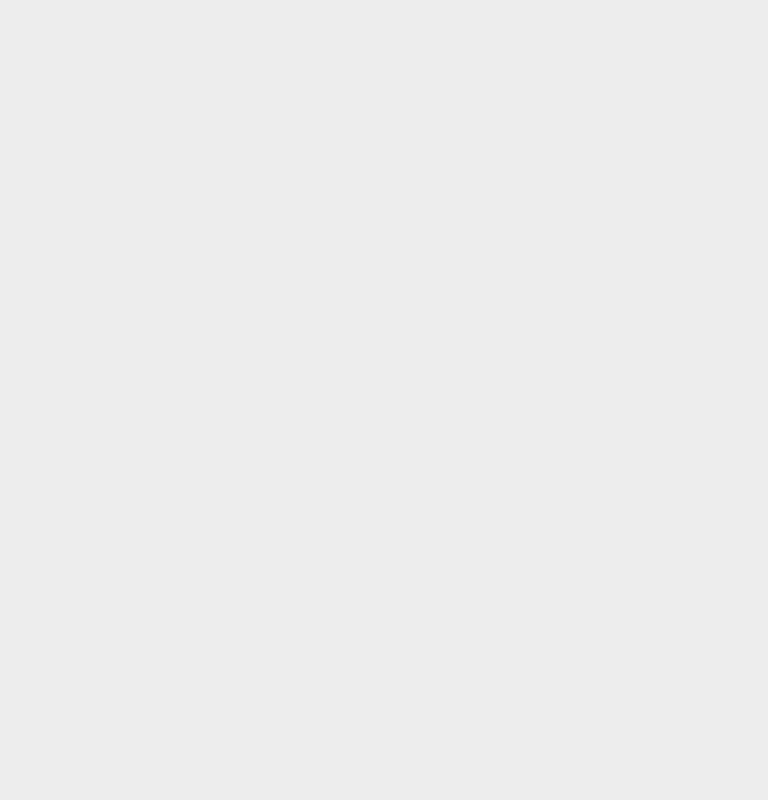
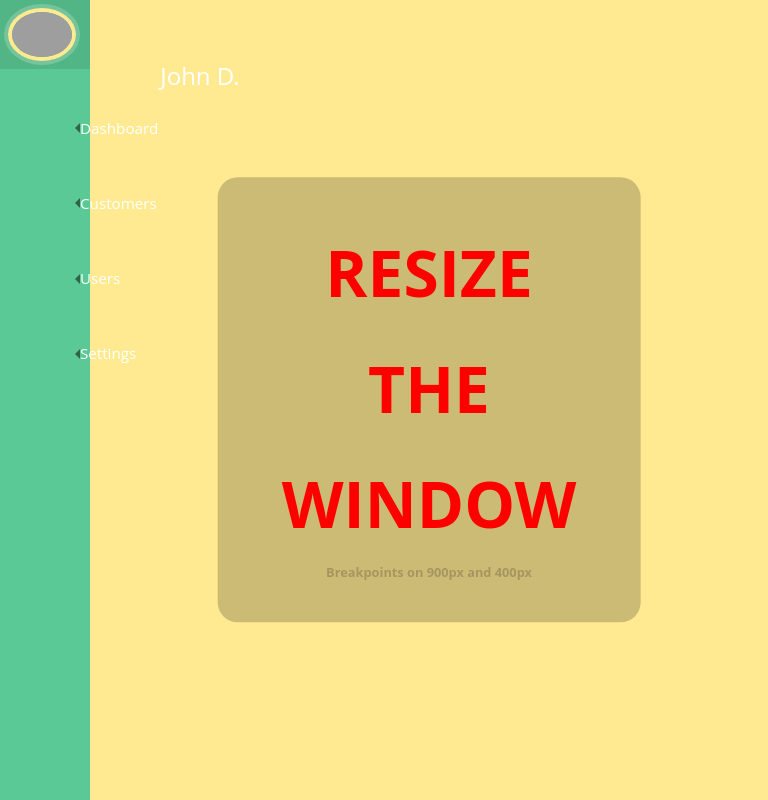
Before and after one commit to hanane987/Cin-Manager_Fonctionnalit-suppl-mentaire, a React (Create React App) app: page /admin in a window 768 px wide. Before the commit this address had no page. Built offline with nearby package versions, Linux system fonts and the light colour scheme; grey boxes are pictures that could not be loaded.

Commit message:
Feat:Ajouter la page d'admin et sont style

```diff
--- a/package.json
+++ b/package.json
@@ -39,5 +39,9 @@
       "last 1 firefox version",
       "last 1 safari version"
     ]
+  },
+  "devDependencies": {
+    "less": "^4.2.0",
+    "less-loader": "^12.2.0"
   }
 }
--- a/src/App.js
+++ b/src/App.js
@@ -1,22 +1,21 @@
-// src/App.js
-
 import React from 'react';
 import { BrowserRouter as Router, Route, Routes } from 'react-router-dom';
 import HomePage from './pages/HomePage';
 import FilmDetails from './components/FilmDetails';
+import AdminPage from './pages/AdminPage';
+ // Import the AdminPage component
 
 function App() {
   return (
     <Router>
       <Routes>
         <Route path="/" element={<HomePage />} />
-        <Route path="/film/:id" element={<FilmDetails />} /> {/* Route for film details */}
-
+        <Route path="/film/:id" element={<FilmDetails />} />
+        <Route path="/admin" element={<AdminPage />} /> {/* Fixed self-closing tag */}
+        <Route path="*" element={<h1>404 - Route not found</h1>} />
       </Routes>
     </Router>
   );
 }
 
-
-
 export default App;
--- /dev/null
+++ b/src/pages/AdminPage.css
@@ -0,0 +1,231 @@
+:root {
+  --color-1st: #ffea92;
+  --color-2nd: #5bc995;
+
+  --menu-width-desktop: 240px;
+  --menu-width-tablet: 90px;
+  --menu-width-smartphone: 230px;
+
+  --icon-url-base: "http://www.entypo.com/images/";
+  --icon-url-dashboard: var(--icon-url-base)"gauge.svg";
+  --icon-url-customers: var(--icon-url-base)"briefcase.svg";
+  --icon-url-users: var(--icon-url-base)"users.svg";
+  --icon-url-settings: var(--icon-url-base)"tools.svg";
+}
+
+body {
+  background: var(--color-1st);
+  margin: 0;
+  font-family: "Open Sans", Helvetica Neue, Helvetica, Arial, sans-serif;
+  color: #fff;
+  padding-left: var(--menu-width-desktop);
+}
+
+main {
+  position: relative;
+  height: 100vh;
+}
+
+main .helper {
+  background: rgba(0, 0, 0, 0.2);
+  color: var(--color-1st);
+  position: absolute;
+  top: 50%;
+  left: 50%;
+  transform: translate3d(-50%, -50%, 0);
+  padding: 1.2em 2em;
+  text-align: center;
+  border-radius: 20px;
+  font-size: 2em;
+  font-weight: bold;
+}
+
+main .helper span {
+  color: rgba(0, 0, 0, 0.2);
+  font-size: 0.4em;
+  display: block;
+}
+
+.menu {
+  background: var(--color-2nd);
+  height: 100vh;
+  width: var(--menu-width-desktop);
+  position: fixed;
+  top: 0;
+  left: 0;
+  z-index: 5;
+  outline: none;
+}
+
+.menu .avatar {
+  background: rgba(0, 0, 0, 0.1);
+  padding: 2em 0.5em;
+  text-align: center;
+}
+
+.menu .avatar img {
+  width: 100px;
+  border-radius: 50%;
+  overflow: hidden;
+  border: 4px solid var(--color-1st);
+  box-shadow: 0 0 0 4px rgba(255, 255, 255, 0.2);
+}
+
+.menu .avatar h2 {
+  font-weight: normal;
+  margin-bottom: 0;
+}
+
+.menu ul {
+  list-style: none;
+  padding: 0.5em 0;
+  margin: 0;
+}
+
+.menu ul li {
+  padding: 0.5em 1em 0.5em 3em;
+  font-size: 0.95em;
+  font-weight: normal;
+  background-repeat: no-repeat;
+  background-position: left 15px center;
+  background-size: auto 20px;
+  transition: all 0.15s linear;
+  cursor: pointer;
+}
+
+
+
+.menu ul li:hover {
+  background-color: rgba(0, 0, 0, 0.1);
+}
+
+.menu ul li:focus {
+  outline: none;
+}
+
+@media screen and (max-width: 900px) and (min-width: 400px) {
+  body {
+      padding-left: var(--menu-width-tablet);
+  }
+
+  .menu {
+      width: var(--menu-width-tablet);
+  }
+
+  .menu .avatar {
+      padding: 0.5em;
+      position: relative;
+  }
+
+  .menu .avatar img {
+      width: calc(var(--menu-width-tablet) - 30px);
+  }
+
+  .menu .avatar h2 {
+      opacity: 0;
+      position: absolute;
+      top: 50%;
+      left: calc(var(--menu-width-tablet) + 10px);
+      margin: 0;
+      min-width: 200px;
+      border-radius: 4px;
+      background: rgba(0, 0, 0, 0.4);
+      transform: translate3d(-20px, -50%, 0);
+      transition: all 0.15s ease-in-out;
+  }
+
+  .menu .avatar:hover h2 {
+      opacity: 1;
+      transform: translate3d(0px, -50%, 0);
+  }
+
+  .menu ul li {
+      height: calc(var(--menu-width-tablet) / 1.5);
+      background-position: center center;
+      background-size: 30px auto;
+      position: relative;
+  }
+
+  .menu ul li span {
+      opacity: 0;
+      position: absolute;
+      background: rgba(0, 0, 0, 0.5);
+      padding: 0.2em 0.5em;
+      border-radius: 4px;
+      top: 50%;
+      left: calc(var(--menu-width-tablet) - 10px);
+      transform: translate3d(-15px, -50%, 0);
+      transition: all 0.15s ease-in-out;
+  }
+
+  .menu ul li span:before {
+      content: '';
+      width: 0;
+      height: 0;
+      position: absolute;
+      top: 50%;
+      left: -5px;
+      border-top: 5px solid transparent;
+      border-bottom: 5px solid transparent;
+      border-right: 5px solid rgba(0, 0, 0, 0.5);
+      transform: translateY(-50%);
+  }
+
+  .menu ul li:hover span {
+      opacity: 1;
+      transform: translate3d(0px, -50%, 0);
+  }
+}
+
+@media screen and (max-width: 400px) {
+  body {
+      padding-left: 0;
+  }
+
+  .menu {
+      width: var(--menu-width-smartphone);
+      box-shadow: 0 0 0 100em rgba(0, 0, 0, 0);
+      transform: translate3d(calc(-1 * var(--menu-width-smartphone)), 0, 0);
+      transition: all 0.3s ease-in-out;
+  }
+
+  .menu .smartphone-menu-trigger {
+      width: 40px;
+      height: 40px;
+      position: absolute;
+      left: 100%;
+      background: var(--color-2nd);
+  }
+
+  .menu .smartphone-menu-trigger:before,
+  .menu .smartphone-menu-trigger:after {
+      content: '';
+      width: 50%;
+      height: 2px;
+      background: #fff;
+      border-radius: 10px;
+      position: absolute;
+      top: 45%;
+      left: 50%;
+      transform: translate3d(-50%, -50%, 0);
+  }
+
+  .menu .smartphone-menu-trigger:after {
+      top: 55%;
+      transform: translate3d(-50%, -50%, 0);
+  }
+
+  .menu ul li {
+      padding: 1em 1em 1em 3em;
+      font-size: 1.2em;
+  }
+
+  .menu:focus {
+      transform: translate3d(0, 0, 0);
+      box-shadow: 0 0 0 100em rgba(0, 0, 0, 0.6);
+  }
+
+  .menu:focus .smartphone-menu-trigger {
+      pointer-events: none;
+  }
+}
--- /dev/null
+++ b/src/pages/AdminPage.js
@@ -0,0 +1,42 @@
+import React from 'react';
+import './AdminPage.css'; // Import CSS file for styling
+
+const AdminPage = () => {
+  return (
+    <div>
+      <nav className="menu" tabIndex="0">
+        <div className="smartphone-menu-trigger"></div>
+        <header className="avatar">
+          <img
+            src="https://s3.amazonaws.com/uifaces/faces/twitter/kolage/128.jpg"
+            alt="Avatar"
+          />
+          <h2>John D.</h2>
+        </header>
+        <ul>
+          <li tabIndex="0" className="icon-dashboard">
+            <span>Dashboard</span>
+          </li>
+          <li tabIndex="0" className="icon-customers">
+            <span>Customers</span>
+          </li>
+          <li tabIndex="0" className="icon-users">
+            <span>Users</span>
+          </li>
+          <li tabIndex="0" className="icon-settings">
+            <span>Settings</span>
+          </li>
+        </ul>
+      </nav>
+
+      <main>
+        <div className="helper">
+          <h1>RESIZE THE WINDOW</h1>
+          <span>Breakpoints on 900px and 400px</span>
+        </div>
+      </main>
+    </div>
+  );
+};
+
+export default AdminPage;
```
Also changed, not shown: 1 other file (tests, documents, lock files or other folders).
